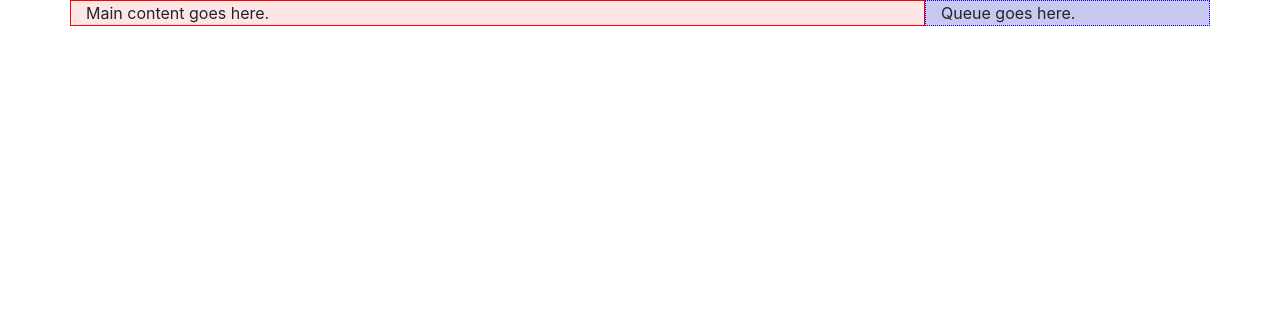
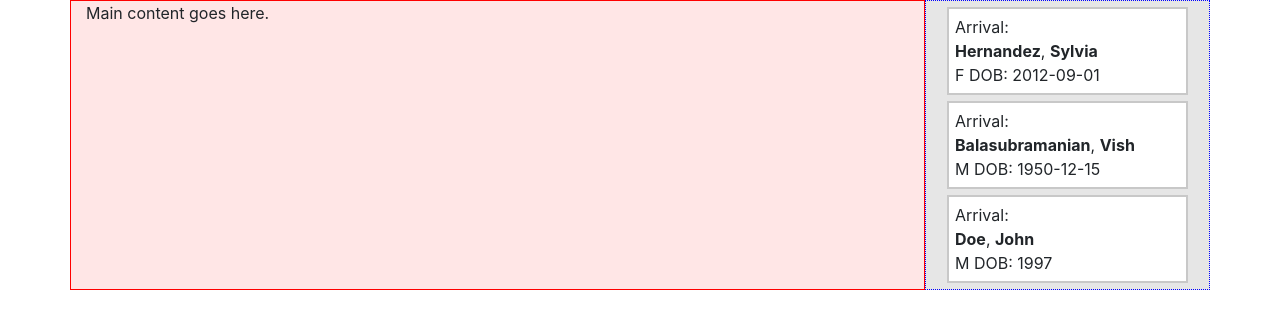
Before and after one commit to tag/project-triage-2019, a PHP site: page / in a window 1280 px wide. Shown: the part 56-385 px from the top of the page. Run offline with PHP 8.4, Linux system fonts and the light colour scheme.

Commit message:
Add Vue, mock-up patient list

```diff
--- a/app/public/css/site.css
+++ b/app/public/css/site.css
@@ -5,5 +5,16 @@
 
 .queueView {
   border: 1px blue dotted;
-  background-color: rgb(200,200,240);
+  background-color: rgb(230,230,230);
 }
+
+.patientWaiting {
+  padding: 6px;
+  margin: 6px;
+  border: 2px solid rgb(200,200,200);
+  background-color: white;
+}
+
+.patientWaiting .patientName {
+  font-weight: bold;
+}
--- a/app/public/index.html
+++ b/app/public/index.html
@@ -32,11 +32,47 @@
       <div id="mainContent" class="col-md">
         Main content goes here.
       </div>
-      <div class="col-md-3 queueView">
-        Queue goes here.
+      <div id="patientWaitingApp" class="col-md-3 queueView">
+        <div class="patient patientWaiting"
+        v-for="patient in patients">
+          Arrival: <br>
+          <span class="patientName">{{ patient.lastName }}</span>,
+          <span class="patientName">{{ patient.firstName }}</span><br>
+          {{ patient.sexAtBirth }} DOB: {{ patient.dob }}
+        </div>
       </div>
     </div>
   </div>
-
+<script src="https://cdn.jsdelivr.net/npm/vue/dist/vue.js"></script>
+<script>
+var app = new Vue({
+  el: '#patientWaitingApp',
+  data: {
+    patients: [
+      {
+        "patientGuid": "SOME-REALLY-LONG-1234",
+        "firstName": "Sylvia",
+        "lastName": "Hernandez",
+        "dob": "2012-09-01",
+        "sexAtBirth": "F"
+      },
+      {
+        "patientGuid": "SOME-REALLY-SHORT-5678",
+        "firstName": "Vish",
+        "lastName": "Balasubramanian",
+        "dob": "1950-12-15",
+        "sexAtBirth": "M"
+      },
+      {
+        "patientGuid": "SOME-UNIQUE-ABCDE1",
+        "firstName": "John",
+        "lastName": "Doe",
+        "dob": "1997",
+        "sexAtBirth": "M"
+      }
+    ]
+  }
+})
+</script>
 </body>
 </html>
```
Also changed, not shown: app/public/dummy.php (added, +23 -0 lines).
